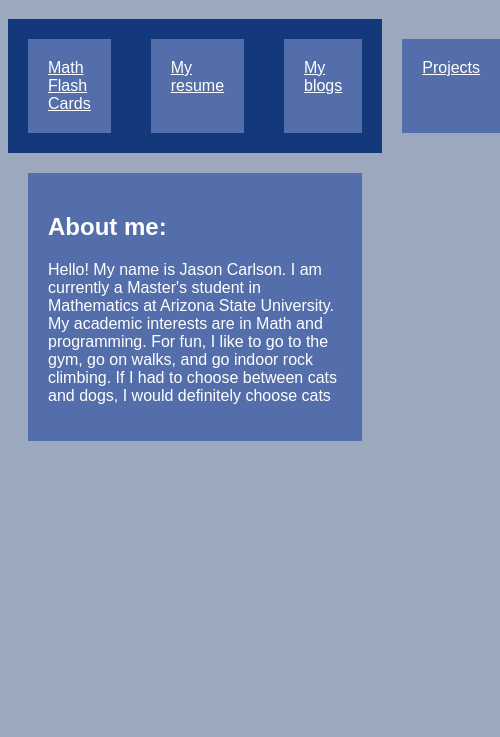
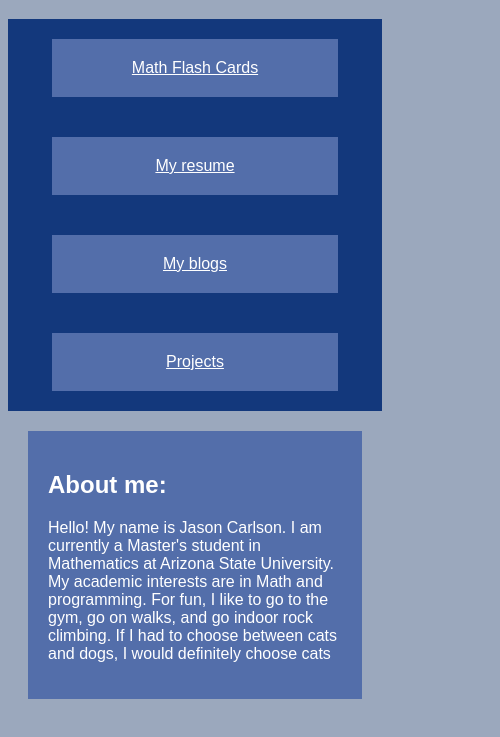
Before and after one commit to jcarlson212/PersonalWebsite, a plain HTML site: page project0/index.html in a window 390 px wide. Shown: the part 61-798 px from the top of the page, 500 px wide, since content can reach past the window. Drawn offline with Linux system fonts and the light colour scheme.

Commit message:
Now the navigation bar loads differently for screen sizes <= 800 px by being displayed in a column instead of a row. Also, the text in the page links is centered.

```diff
--- a/project0/mystyle.css
+++ b/project0/mystyle.css
@@ -5,11 +5,29 @@
     flex-direction: row;
 }
 
+
 .pageLink {
     background-color: rgb(83, 110, 170);
     margin: 20px 20px 20px 20px;
     padding: 20px 20px 20px 20px;
     width: 25%;
+    text-align: center;
+}
+
+@media (max-width: 800px) {
+    #links {
+        background-color: rgb(19, 56, 124);
+        display: flex;
+        flex-direction: column;
+        align-items: center;
+    }
+    .pageLink {
+        background-color: rgb(83, 110, 170);
+        margin: 20px 20px 20px 20px;
+        padding: 20px 20px 20px 20px;
+        width: 66%;
+        text-align: center;
+    }
 }
 
 .pageLink > a {
```
